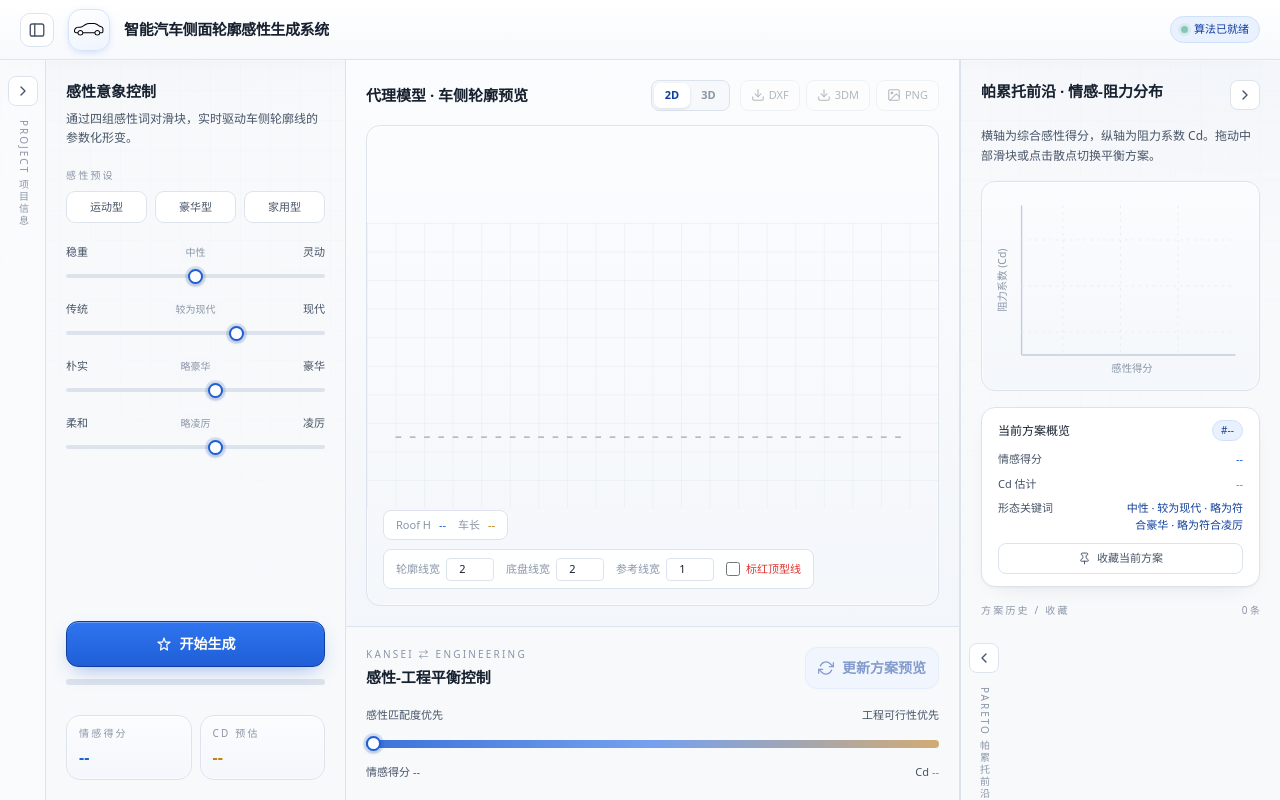
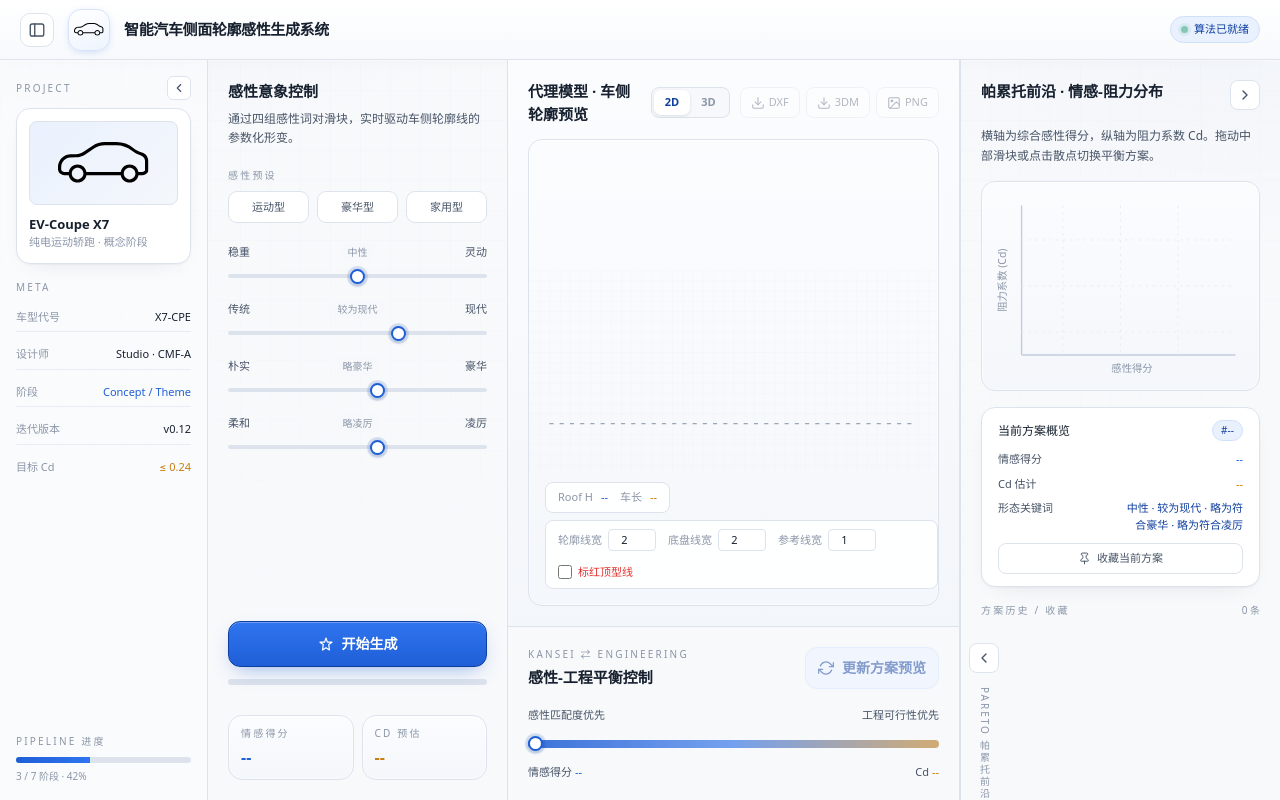
Before and after one commit to Abdd33/car-profile-studio, a plain HTML site: page index.html in a window 1280 px wide. Both pictures are taken after a click on the button 37 px from the left and 29 px from the top of the page. Drawn offline with Linux system fonts and the light colour scheme.

Commit message:
Collapse the project sidebar by default and refine preview grid and depth

```diff
--- a/index.html
+++ b/index.html
@@ -200,6 +200,9 @@
     /* collapse animation for right panel */
     #pareto_section{ transition:width .32s cubic-bezier(.2,.7,.2,1), padding .32s ease, opacity .25s ease; }
     #project_section{ transition:width .32s cubic-bezier(.2,.7,.2,1); }
+    #project_section.is-collapsed{ width:46px; }
+    #project_section.is-collapsed #project_inner,
+    #project_section:not(.is-collapsed) #project_rail{ display:none; }
 
     /* ===== topbar ===== */
     .topbar{
@@ -292,7 +295,7 @@
 <header class="topbar layer flex items-center justify-between px-5">
   <!-- left: collapse toggle + brand -->
   <div class="flex items-center gap-3.5 min-w-0">
-    <button id="btn_toggle_project" class="topbar-icon-btn" title="收起 / 展开 项目栏">
+    <button id="btn_toggle_project" class="topbar-icon-btn" title="收起 / 展开 项目栏" aria-controls="project_inner" aria-expanded="false">
       <svg width="18" height="18" viewBox="0 0 24 24" fill="none" stroke="currentColor" stroke-width="1.8" stroke-linecap="round" stroke-linejoin="round">
         <rect x="3" y="4" width="18" height="16" rx="2.5"/><line x1="9" y1="4" x2="9" y2="20"/>
       </svg>
@@ -319,7 +322,7 @@
 <main class="flex flex-1 overflow-hidden layer">
 
   <!-- ===== Project meta sidebar (collapsible) ===== -->
-  <aside id="project_section" class="w-[208px] flex-none hairline border-r bg-white/70 overflow-hidden reveal">
+  <aside id="project_section" class="is-collapsed w-[208px] flex-none hairline border-r bg-white/70 overflow-hidden reveal">
     <div id="project_inner" class="p-4 flex flex-col gap-4 h-full overflow-y-auto">
       <div>
         <div class="flex items-center justify-between mb-2">
@@ -359,8 +362,8 @@
     </div>
 
     <!-- collapsed rail -->
-    <div id="project_rail" class="collapsed-rail hidden" title="展开项目栏">
-      <button id="btn_expand_project" class="btn-ghost rounded-lg p-1.5">
+    <div id="project_rail" class="collapsed-rail" title="展开项目栏">
+      <button id="btn_expand_project" class="btn-ghost rounded-lg p-1.5" aria-label="展开项目栏">
         <svg width="16" height="16" viewBox="0 0 24 24" fill="none" stroke="currentColor" stroke-width="2" stroke-linecap="round" stroke-linejoin="round"><polyline points="9 18 15 12 9 6"/></svg>
       </button>
       <div class="font-mono text-[10px]" style="writing-mode:vertical-rl;color:var(--ink-faint);letter-spacing:.2em">PROJECT 项目信息</div>
@@ -505,8 +508,8 @@
         <svg id="car_svg" viewBox="0 0 400 200" class="w-full h-full" preserveAspectRatio="xMidYMid meet">
           <defs>
             <clipPath id="clipAboveChassis"><rect id="clipRectChassis" x="0" y="0" width="400" height="200"/></clipPath>
-            <pattern id="studioGrid" width="20" height="20" patternUnits="userSpaceOnUse">
-              <path d="M20 0 H0 V20" fill="none" stroke="#e3e9f2" stroke-width="0.7"/>
+            <pattern id="studioGrid" width="10" height="10" patternUnits="userSpaceOnUse">
+              <path d="M10 0 H0 V10" fill="none" stroke="#c5d2e2" stroke-opacity="0.38" stroke-width="0.32"/>
             </pattern>
           </defs>
           <rect x="0" y="0" width="400" height="200" fill="url(#studioGrid)"/>
@@ -552,8 +555,8 @@
           <!-- 底部右侧：厚度细调滑块 -->
           <div class="absolute right-3 bottom-3 flex items-center gap-2.5 px-3 py-2 rounded-xl" style="z-index:16;background:rgba(255,255,255,.92);border:1px solid var(--line);backdrop-filter:blur(8px)">
             <span class="text-[10px] font-mono whitespace-nowrap" style="color:var(--ink-faint)">厚度</span>
-            <input id="depth_slider" type="range" min="0.15" max="1.6" step="0.01" value="0.6" style="width:130px"/>
-            <span class="view3d-readout font-mono" id="depth_readout" style="min-width:42px">60%</span>
+            <input id="depth_slider" type="range" min="0.15" max="1.6" step="0.01" value="0.39" style="width:130px"/>
+            <span class="view3d-readout font-mono" id="depth_readout" style="min-width:42px">39%</span>
           </div>
 
           <div class="absolute left-3 top-3 text-[10px] font-mono px-2 py-1 rounded-md" style="z-index:16;background:rgba(255,255,255,.9);border:1px solid var(--line);color:var(--ink-faint)">
@@ -1278,26 +1281,17 @@ function drawMatlabPath(xArr, yArr) {
   rail?.addEventListener("click",(e)=>{ if(e.target===rail) collapse(false); });
 
   /* ---------- 左侧项目栏 收起/展开 ---------- */
-  const projSection=$("project_section"), projInner=$("project_inner"), projRail=$("project_rail");
-  function collapseProject(c){
-    if(!projSection) return;
-    if(c){
-      projSection.style.width="46px";
-      if(projInner) projInner.style.display="none";
-      if(projRail) projRail.classList.remove("hidden");
-    }else{
-      projSection.style.width="208px";
-      if(projInner) projInner.style.display="";
-      if(projRail) projRail.classList.add("hidden");
-    }
+  const projSection=$("project_section"), projRail=$("project_rail"), projectToggle=$("btn_toggle_project");
+  function collapseProject(collapsed){
+    projSection.classList.toggle("is-collapsed", collapsed);
+    projectToggle.setAttribute("aria-expanded", String(!collapsed));
   }
   $("btn_collapse_project")?.addEventListener("click", ()=>collapseProject(true));
   $("btn_expand_project")?.addEventListener("click", ()=>collapseProject(false));
   projRail?.addEventListener("click",(e)=>{ if(e.target===projRail) collapseProject(false); });
   // 顶部按钮:切换项目栏（依据实际状态，避免与侧栏按钮不同步）
-  $("btn_toggle_project")?.addEventListener("click", ()=>{
-    const isCollapsed = projSection && projSection.style.width === "46px";
-    collapseProject(!isCollapsed);
+  projectToggle.addEventListener("click", ()=>{
+    collapseProject(!projSection.classList.contains("is-collapsed"));
   });
 
   /* ---------- 工作流步骤演示弹层 ---------- */
@@ -1377,7 +1371,9 @@ function drawMatlabPath(xArr, yArr) {
   const seg2d=$("btn_view_2d"), seg3d=$("btn_view_3d");
 
   let renderer, scene, camera, carGroup, raf=null;
-  let rotX=-0.18, rotY=-0.55, autoSpin=false, depth=0.6, dragging=false, lastX=0, lastY=0;
+  const depthSlider=$("depth_slider");
+  let depth=depthSlider.valueAsNumber;
+  let rotX=-0.18, rotY=-0.55, autoSpin=false, dragging=false, lastX=0, lastY=0;
   let dragBtn=0, panX=0, panY=0, zoom=9, showSpine=true;   // dragBtn:0左键旋转 2右键平移; zoom=相机距离; showSpine 中轴红线
   const ZOOM0=9, defView={rotX:-0.18,rotY:-0.55,panX:0,panY:0,zoom:9};
   let bodyColor=0xc7cdd6, bodyMetal=false;
@@ -1601,7 +1597,6 @@ function drawMatlabPath(xArr, yArr) {
 
   // 厚度控制
   // 厚度细调（滑块，步长 0.01）
-  const depthSlider=$("depth_slider");
   function setDepth(v){
     depth=Math.max(0.15,Math.min(1.6,v));
     if($("depth_readout")) $("depth_readout").textContent=Math.round(depth*100)+"%";
```
